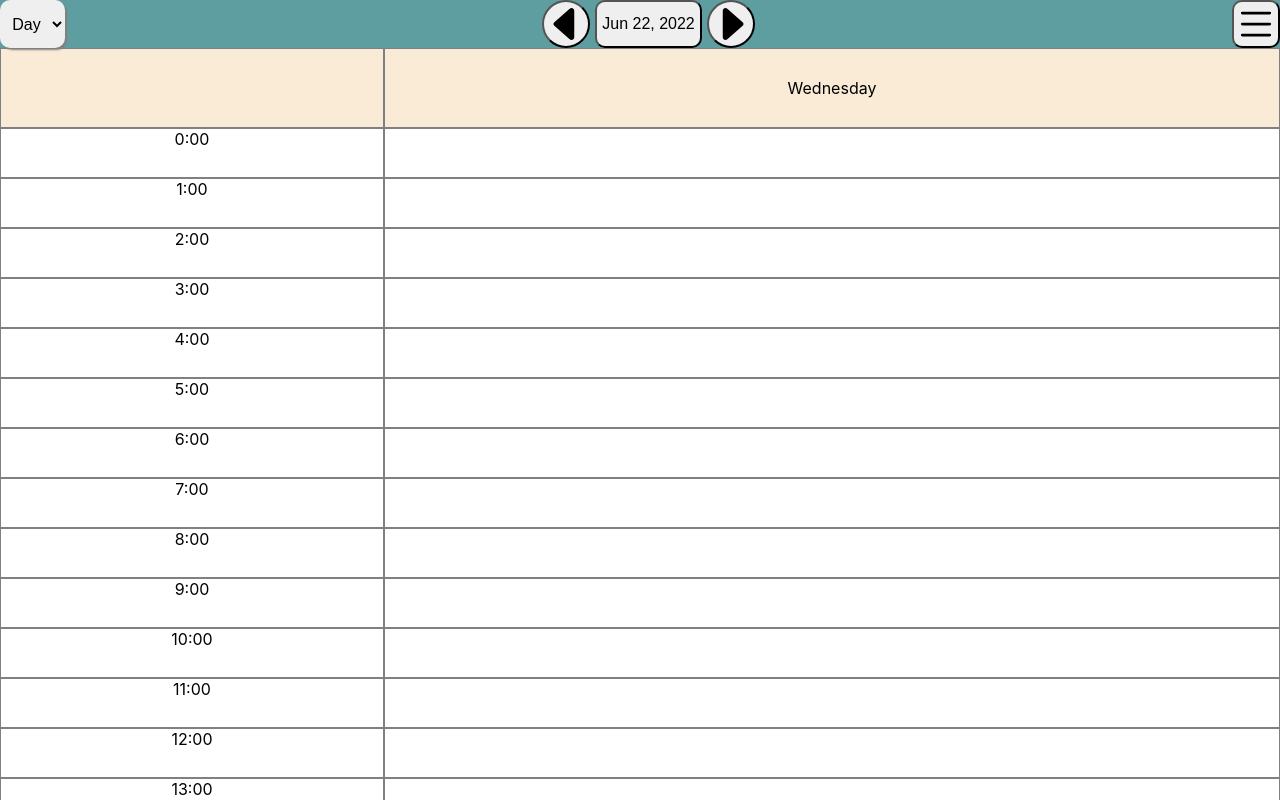
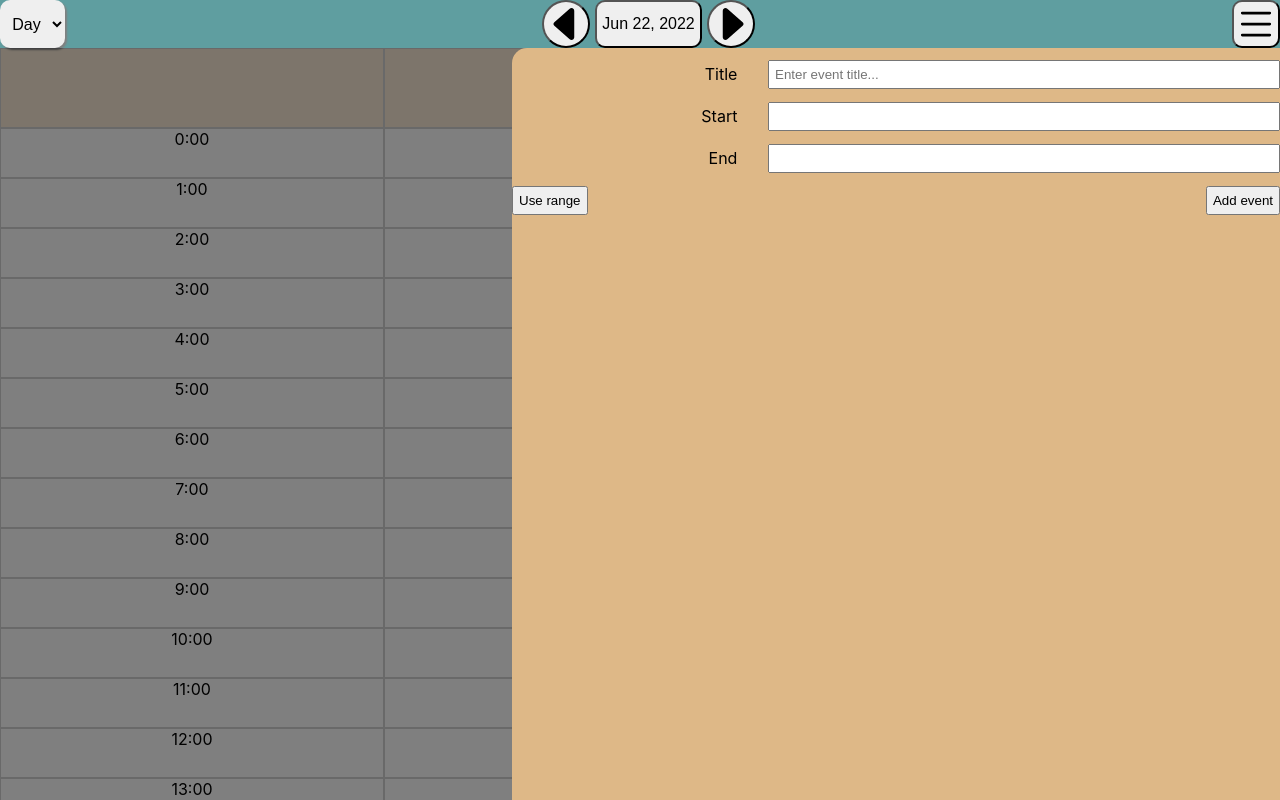
Before and after one commit to phoneticallySAARTHaK/cal, a React (Create React App) app: page / in a window 1280 px wide. Shown: the top 800 px of the page. Built offline with nearby package versions, Linux system fonts and the light colour scheme.

Commit message:
add sidebar and form- visual styling

```diff
--- a/src/App.css
+++ b/src/App.css
@@ -12,6 +12,7 @@
 
 .App {
   text-align: center;
+  margin-top: var(--navbar-height);
 }
 
 .App-logo {
@@ -53,9 +54,10 @@ nav {
   flex: 1 1 auto;
   align-self: flex-start;
   position: -webkit-sticky;
-  position: sticky;
+  position: fixed;
   top: 0;
   left: 0;
+  right: 0;
 }
 
 .mode {
@@ -117,12 +119,12 @@ nav {
 /* LAYOUT */
 
 .cell {
-  border: 1px gray solid;
+  border: 1px lightgray solid;
   height: 50px;
 }
 
-.cell:focus,
-.cell:active {
+.date-cell:focus,
+.date-cell:active {
   background-color: #61dafb;
 }
 
@@ -178,3 +180,43 @@ p {
   grid-template-columns: repeat(7, calc(100% / 7));
   grid-auto-rows: min-content;
 }
+
+/* Sidebar */
+
+.sidebar {
+  position: fixed;
+  top: var(--navbar-height);
+  right: 0;
+  width: 60%;
+  height: 100%;
+  background-color: burlywood;
+  box-shadow: -50vw 0px rgba(0, 0, 0, 0.5);
+  border-top-left-radius: 15px;
+  z-index: 1;
+}
+
+form {
+  height: 100%;
+}
+
+form > div {
+  display: grid;
+  grid-template-columns: 1fr 2fr;
+  height: 2rem;
+  margin: 10px 0;
+  align-items: center;
+}
+
+form > div > label {
+  text-align: right;
+  margin-right: 10%;
+}
+
+form > div * {
+  padding: 5px;
+}
+
+.button-row {
+  display: flex;
+  justify-content: space-between;
+}
--- a/src/App.js
+++ b/src/App.js
@@ -8,6 +8,7 @@ import {
   dateReducer,
   displayLayout,
 } from "./Utils/StateUtils";
+import Sidebar from "./Components/sidebar/Sidebar";
 
 function App() {
   const eventState = useReducer(eventReducer, () => {
@@ -27,6 +28,9 @@ function App() {
             <Navbar />
           </header>
           <main>{displayLayout(state)}</main>
+          <aside>
+            <Sidebar />
+          </aside>
         </EventContext.Provider>
       </DateContext.Provider>
     </div>
--- /dev/null
+++ b/src/Components/sidebar/Form.js
@@ -0,0 +1,43 @@
+import { useState } from "react";
+
+function Form(props) {
+  const [isEnd, setEnd] = useState(true);
+  const id = isEnd ? "End" : "Range";
+
+  function toggle(e) {
+    e.preventDefault();
+    setEnd((state) => !state);
+  }
+
+  return (
+    <form>
+      <div className="title-row">
+        <label htmlFor="title">Title</label>
+        <input
+          tyepe="text"
+          required
+          id="title"
+          placeholder="Enter event title..."
+        />
+      </div>
+
+      <div className="start-row">
+        <label htmlFor="start">Start</label>
+        <input id="start" type="number" min="0" max="24" />
+      </div>
+
+      <div>
+        <label htmlFor={id}>{id}</label>
+        <input id="{id}" type="number" min="0" max="24" />
+      </div>
+      <div className="button-row">
+        <button type="button " onClick={toggle}>
+          {`Use ${isEnd ? "range" : "end"}`}
+        </button>
+        <button type="submit">Add event</button>
+      </div>
+    </form>
+  );
+}
+
+export default Form;
--- /dev/null
+++ b/src/Components/sidebar/Sidebar.js
@@ -0,0 +1,33 @@
+import { useEffect, useRef, useState } from "react";
+import Form from "./Form";
+
+function Sidebar(props) {
+  const wrapperRef = useRef(null);
+  const [isVisible, setIsVisible] = useState(true);
+
+  // below is the same as componentDidMount and componentDidUnmount
+  //   https://stackoverflow.com/questions/54391682/detect-click-outside-component-react-hooks
+  useEffect(() => {
+    document.addEventListener("click", handleClickOutside, true);
+    return () => {
+      document.removeEventListener("click", handleClickOutside, true);
+    };
+  }, []);
+
+  const handleClickOutside = (event) => {
+    if (wrapperRef.current && !wrapperRef.current.contains(event.target)) {
+      event.stopPropagation();
+      setIsVisible(false);
+    }
+  };
+
+  return (
+    isVisible && (
+      <div className="sidebar" ref={wrapperRef}>
+        <Form />
+      </div>
+    )
+  );
+}
+
+export default Sidebar;
```
